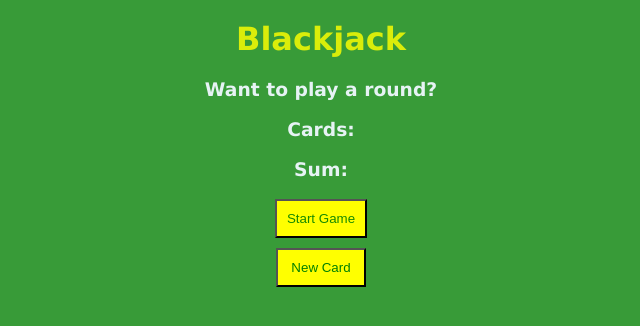
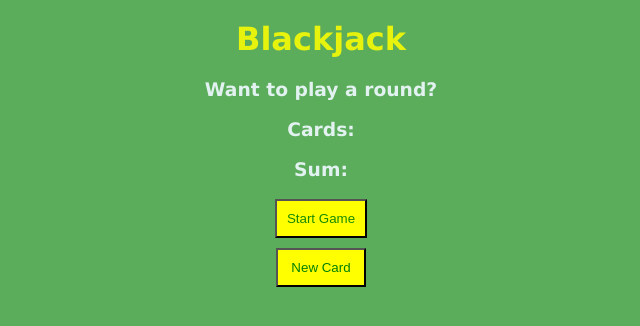
Before and after one commit to ZohilRahimzai/BlackJackGameJS, a plain HTML site: page GAme/index.html in a window 1280 px wide. Shown: the whole page, without its empty margins (319-959 px from the left). Drawn offline with Linux system fonts and the light colour scheme.

Commit message:
UI, style updated and bugs Fixed

```diff
--- a/GAme/index.css
+++ b/GAme/index.css
@@ -1,7 +1,7 @@
 .one {
 
    text-align: center;
-   color: rgba(240, 248, 255, 0.945);
+   color: rgba(240, 248, 255, 0.911);
    font-family: 'Lucida Sans', 'Lucida Sans Regular',
    'Lucida Grande', 'Lucida Sans Unicode', Geneva, Verdana,
    sans-serif;
@@ -11,14 +11,14 @@
 
 body {
 
-    background-color: rgba(0, 128, 0, 0.781);
+    background-color: rgba(0, 128, 0, 0.644);
 
 }
 
 
 #two {
 
-    color: rgba(255, 255, 0, 0.815);
+    color: rgba(255, 255, 0, 0.856);
 
 }
 
```
Also changed, not shown: GAme/script.js (+1 -7 lines).
